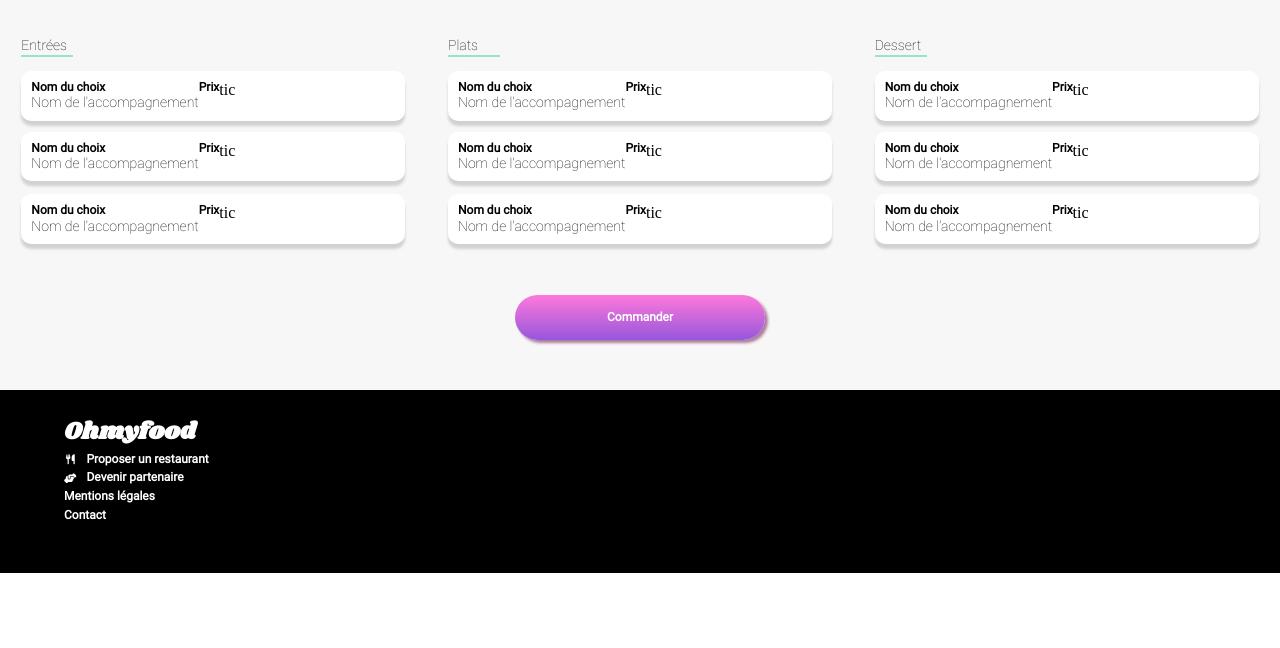
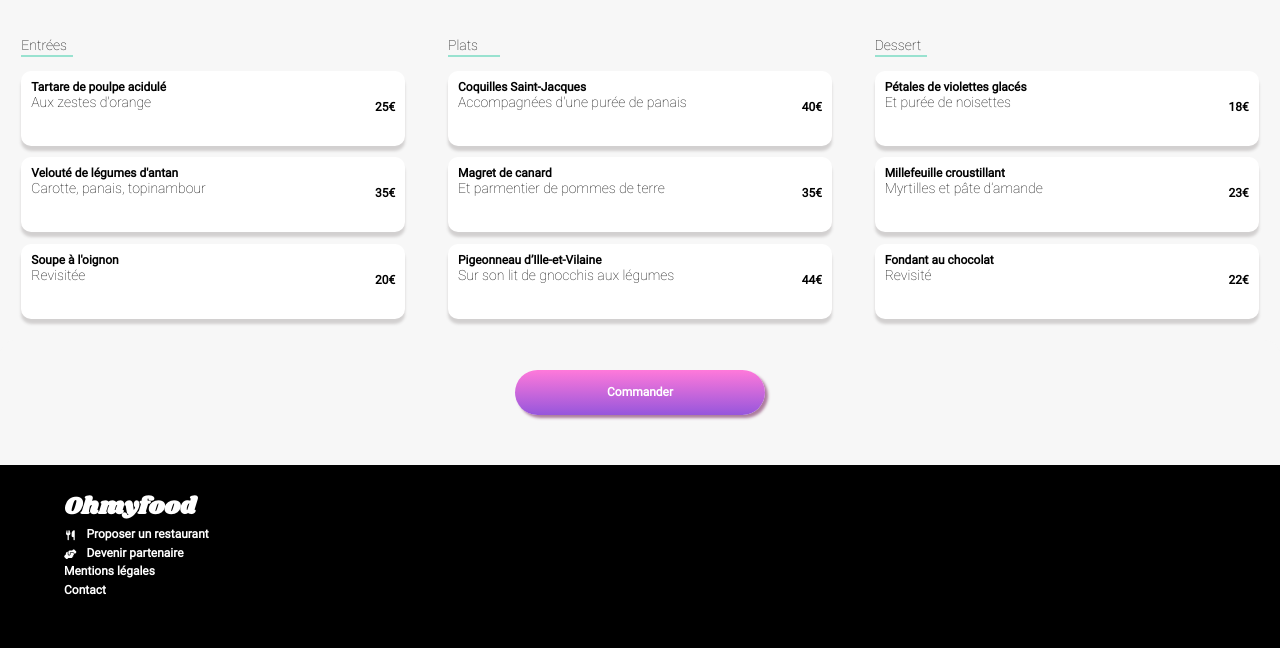
Before and after one commit to Supachango/P3-Mon-site-Ohmyfood, a plain HTML site: page pageALF.html in a window 1280 px wide. Shown: the part 364-1012 px from the top of the page. Before the commit the page ends 937 px from the top, so only its background shows below. Drawn offline with Linux system fonts and the light colour scheme.

Commit message:
✏️ + 💫 Text Resto1 + anim rolling

```diff
--- a/css/style2.css
+++ b/css/style2.css
@@ -492,7 +492,7 @@ h1{
   padding-right: 5%;
 }
 
-/*****************************************************************************animation apparition choix*/
+/*****************************************************************************animation apparition coeur*/
 
 .to-top{
   position: relative;
@@ -564,17 +564,26 @@ h1{
  margin-bottom: 4px;
 }
 /*****************************************************************************animation apparition choix*/
+#flexboxcrds{
+  display:flex;
+  flex-direction: column;
+  justify-content: flex-start;
+  opacity: 0;
+  gap: 10%;
+}
+
 .crdchoix{
   display: flex;
+  height:75px;
   flex-direction: row;
   background-color: white;
   border-radius: 10px 10px 10px 10px;
   margin-bottom: 50px;
   box-shadow: 0px 5px 3px rgb(210, 208, 208);
-  padding: 10px;
   opacity: 0;
   animation: fadeIn 1s ease-in-out;
   animation-fill-mode: forwards;
+  box-sizing: border-box;
 }
 
 @keyframes fadeIn{
@@ -615,22 +624,74 @@ h1{
   animation-delay: 1800ms;
 }
 
-#flexboxcrds{
-  display:flex;
-  flex-direction: column;
-  justify-content: flex-start;
-  opacity: 0;
-  gap: 10px;
-}
-
 .ColPlat{
   display: flex;
+  width:80%;
+  max-height: 75px;
   flex-direction: column;
+  padding-top: 10px;
+  padding-left: 10px;
+  padding-bottom: 10px;
   align-items: baseline;
-  justify-content: space-between;
+  box-sizing: content-box;
+  overflow: hidden;
+  text-overflow: ellipsis;
+  white-space: pre-line;
 }
 
 
+.ColPrix {
+  display: flex;
+  width: 20%;
+  height:100%;
+  flex-direction: column;
+  justify-content: center;
+  text-align: right;
+  padding-right: 10px;
+  transition: width 0.3s ease;
+}
+
+.crdchoix:hover .ColPrix {
+  width: calc(50% - 50px);
+}
+
+.ColTic{
+  display: flex;
+  height:100%;
+  transform-origin: 50%;
+  /* pour changer l'origine, le centre de rotation de la div, on ne met pas "center" mais 50% */
+  align-items: center;
+  background-color: lightgreen;
+  width: 0;
+  border-radius: 0px 10px 10px 0px;
+  justify-content: center;
+  transition: width 0.3s ease;
+}
+
+.crdchoix:hover .ColTic{
+  width: 40px;
+}
+
+.ColTic i{
+  font-size: 25px;
+  color:#ffffff;
+  padding-left: 10px;
+  padding-right: 10px;
+  rotate: 180deg;
+  opacity:0;
+}
+
+.crdchoix:hover .ColTic i{
+  opacity: 1;
+  animation : rolling 0.25s forwards;
+}
+
+@keyframes rolling {
+  0% {transform: rotate(0deg)}
+  /*-----------valeur négative pour faire tourner dans le sens contraire*/
+  50% { transform: rotate(-90deg)}
+  100% {transform: rotate(-180deg)}
+}
 
 /*_______________________________________________________________________________Main->Bouton commande___*/
 
@@ -722,11 +783,11 @@ li a:hover {
 
 @media screen and (min-width:580px){
 
-  #photosplash img{
-    width: 100%;
-    max-height: 250px;
-    object-fit:cover;
-    background-position: center 66.66%;
+#photosplash img{
+  width: 100%;
+  max-height: 250px;
+  object-fit:cover;
+  background-position: center 66.66%;
   }
 
 
@@ -742,7 +803,7 @@ li a:hover {
   flex-direction: row;
   align-items:center;
   justify-content: center;
-  gap: 50px;
+  gap: 10%;
   padding: 10px;
 }
 
@@ -753,11 +814,4 @@ li a:hover {
   width: 30%;
 }
 
-.flexboxcrds{
-  display: flex;
-  flex-direction: column;
 }
-
-
-
-}
--- a/pageALF.html
+++ b/pageALF.html
@@ -39,32 +39,32 @@
                             <div id="flexboxcrds Entrées">
                                 <div class="crdchoix">
                                     <div class="ColPlat">
-                                        <h3>Nom du choix</h3>
-                                        <p>Nom de l'accompagnement</p></div>
+                                        <h3>Tartare de poulpe acidulé</h3>
+                                        <p>Aux zestes d'orange</p></div>
                                     <div class="ColPrix">
-                                        <h3>Prix</h3></div>
+                                        <h3>25€</h3></div>
                                     <div class="ColTic">
-                                        tic
+                                        <i class="fa-solid fa-circle-check"></i>
                                     </div>
                                 </div>
                                 <div class="crdchoix">
                                     <div class="ColPlat">
-                                        <h3>Nom du choix</h3>
-                                        <p>Nom de l'accompagnement</p></div>
+                                        <h3>Velouté de légumes d'antan</h3>
+                                        <p>Carotte, panais, topinambour</p></div>
                                     <div class="ColPrix">
-                                        <h3>Prix</h3></div>
+                                        <h3>35€</h3></div>
                                     <div class="ColTic">
-                                        tic
+                                        <i class="fa-solid fa-circle-check"></i>
                                     </div>
                                 </div>
                                 <div class="crdchoix">
                                     <div class="ColPlat">
-                                        <h3>Nom du choix</h3>
-                                        <p>Nom de l'accompagnement</p></div>
+                                        <h3>Soupe à l'oignon</h3>
+                                        <p>Revisitée</p></div>
                                     <div class="ColPrix">
-                                        <h3>Prix</h3></div>
+                                        <h3>20€</h3></div>
                                     <div class="ColTic">
-                                        tic
+                                        <i class="fa-solid fa-circle-check"></i>
                                     </div>
                                 </div>
                             </div>
@@ -77,32 +77,32 @@
                             <div id="flexboxcrds Plats">
                                 <div class="crdchoix">
                                     <div class="ColPlat">
-                                        <h3>Nom du choix</h3>
-                                        <p>Nom de l'accompagnement</p></div>
+                                        <h3>Coquilles Saint-Jacques</h3>
+                                        <p>Accompagnées d'une purée de panais</p></div>
                                     <div class="ColPrix">
-                                        <h3>Prix</h3></div>
+                                        <h3>40€</h3></div>
                                     <div class="ColTic">
-                                        tic
+                                        <i class="fa-solid fa-circle-check"></i>
                                     </div>
                                 </div>
                                 <div class="crdchoix">
                                     <div class="ColPlat">
-                                        <h3>Nom du choix</h3>
-                                        <p>Nom de l'accompagnement</p></div>
+                                        <h3>Magret de canard</h3>
+                                        <p>Et parmentier de pommes de terre</p></div>
                                     <div class="ColPrix">
-                                        <h3>Prix</h3></div>
+                                        <h3>35€</h3></div>
                                     <div class="ColTic">
-                                        tic
+                                        <i class="fa-solid fa-circle-check"></i>
                                     </div>
                                 </div>
                                 <div class="crdchoix">
                                     <div class="ColPlat">
-                                        <h3>Nom du choix</h3>
-                                        <p>Nom de l'accompagnement</p></div>
+                                        <h3>Pigeonneau d’Ille-et-Vilaine</h3>
+                                        <p>Sur son lit de gnocchis aux légumes</p></div>
                                     <div class="ColPrix">
-                                        <h3>Prix</h3></div>
+                                        <h3>44€</h3></div>
                                     <div class="ColTic">
-                                        tic
+                                        <i class="fa-solid fa-circle-check"></i>
                                     </div>
                                 </div>
                             </div>
@@ -115,32 +115,32 @@
                             <div id="flexboxcrds Desserts">
                                 <div class="crdchoix">
                                     <div class="ColPlat">
-                                        <h3>Nom du choix</h3>
-                                        <p>Nom de l'accompagnement</p></div>
+                                        <h3>Pétales de violettes glacés</h3>
+                                        <p>Et purée de noisettes</p></div>
                                     <div class="ColPrix">
-                                        <h3>Prix</h3></div>
+                                        <h3>18€</h3></div>
                                     <div class="ColTic">
-                                        tic
+                                        <i class="fa-solid fa-circle-check"></i>
                                     </div>
                                 </div>
                                 <div class="crdchoix">
                                     <div class="ColPlat">
-                                        <h3>Nom du choix</h3>
-                                        <p>Nom de l'accompagnement</p></div>
+                                        <h3>Millefeuille croustillant</h3>
+                                        <p>Myrtilles et pâte d’amande</p></div>
                                     <div class="ColPrix">
-                                        <h3>Prix</h3></div>
+                                        <h3>23€</h3></div>
                                     <div class="ColTic">
-                                        tic
+                                        <i class="fa-solid fa-circle-check"></i>
                                     </div>
                                 </div>
                                 <div class="crdchoix">
                                     <div class="ColPlat">
-                                        <h3>Nom du choix</h3>
-                                        <p>Nom de l'accompagnement</p></div>
+                                        <h3>Fondant au chocolat</h3>
+                                        <p>Revisité</p></div>
                                     <div class="ColPrix">
-                                        <h3>Prix</h3></div>
+                                        <h3>22€</h3></div>
                                     <div class="ColTic">
-                                        tic
+                                        <i class="fa-solid fa-circle-check"></i>
                                     </div>
                                 </div>
                             </div>
```
Also changed, not shown: css/style.css (+22 -24 lines), index.html (+1 -3 lines).
